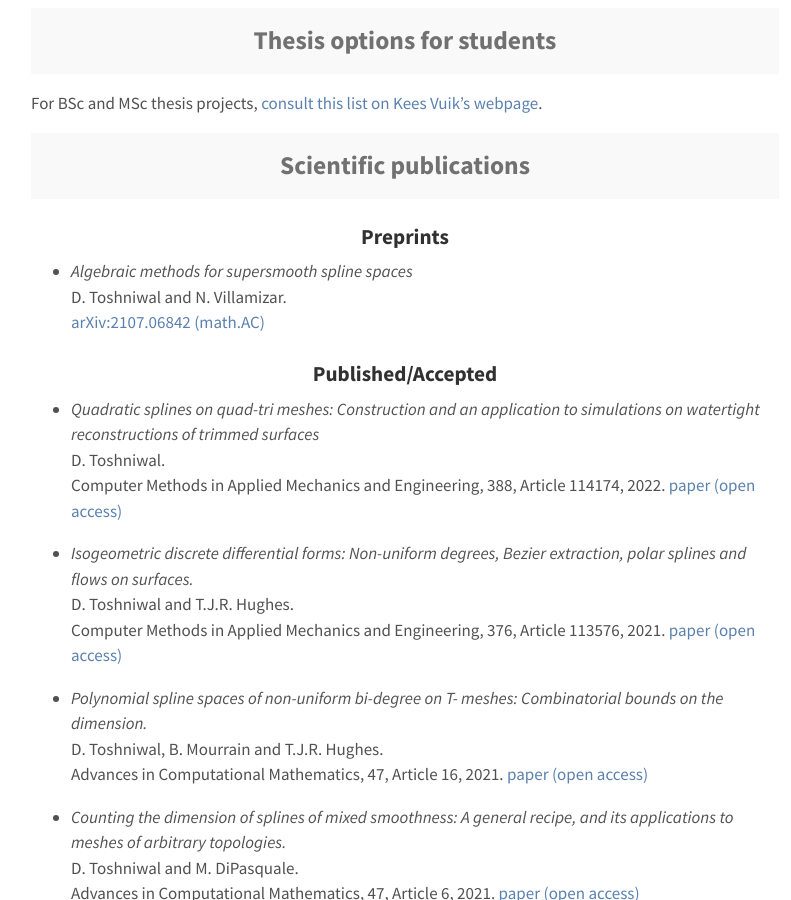
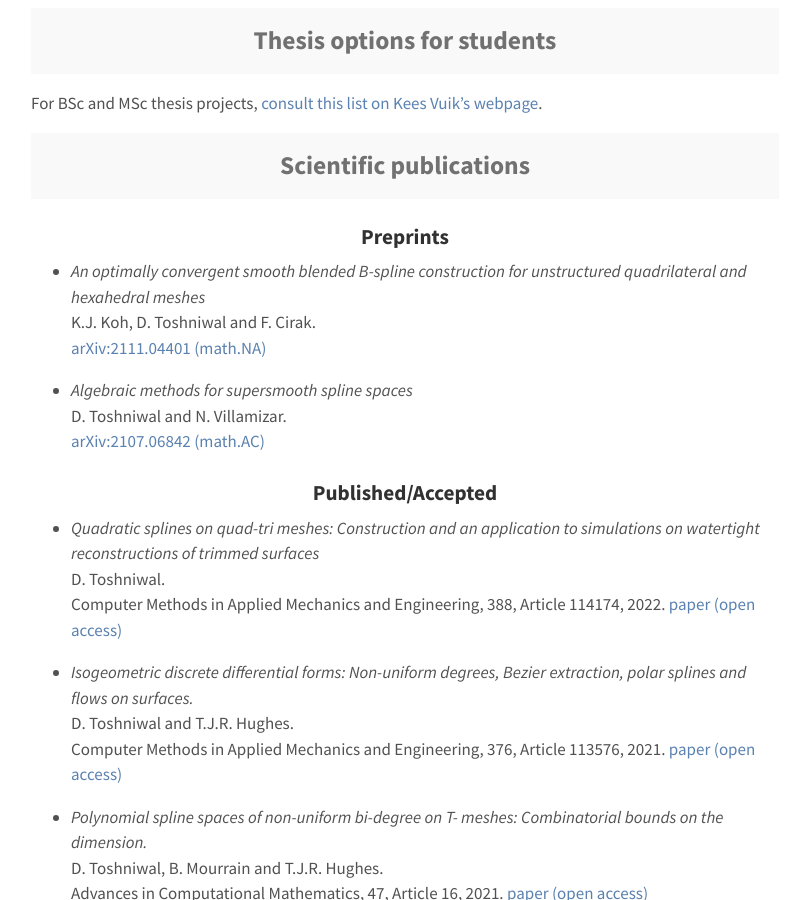
Before and after one commit to dtoshniwal/dtoshniwal.github.io, a Jekyll site: the page built from research.md, in a window 1280 px wide and 900 px high, scrolled down 575 px. Shown: the whole window, without its empty margins (235-1026 px from the left). Built offline with Jekyll 4.4.1, drawn with Linux system fonts in a browser that asks for light colours.

Commit message:
Update publications

```diff
--- a/research.md
+++ b/research.md
@@ -34,6 +34,12 @@ For BSc and MSc thesis projects, [consult this list on Kees Vuik's webpage](http
 
 <h2 class="message" align="center">Scientific publications</h2>
 <h3 align="center">Preprints</h3>
+
+* <i>An optimally convergent smooth blended B-spline construction for unstructured quadrilateral and hexahedral meshes </i>
+<br>
+K.J. Koh, D. Toshniwal and F. Cirak.
+<br>
+[arXiv:2111.04401 (math.NA)](https://arxiv.org/abs/2111.04401/)
 
 * <i>Algebraic methods for supersmooth spline spaces</i>
 <br>
```
